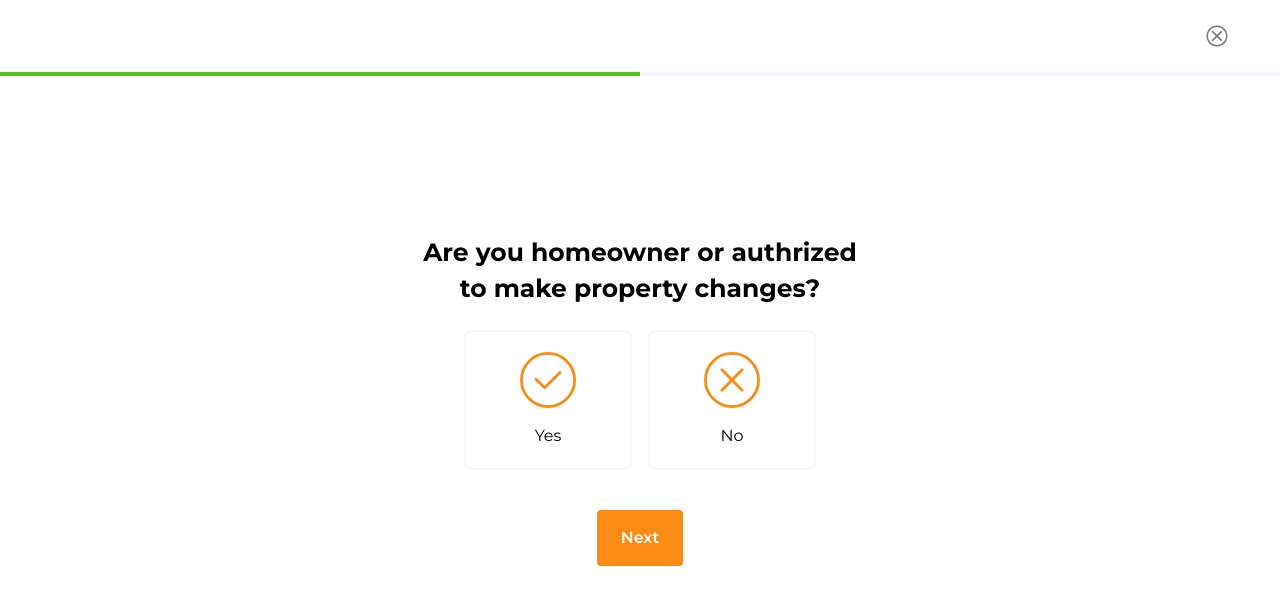
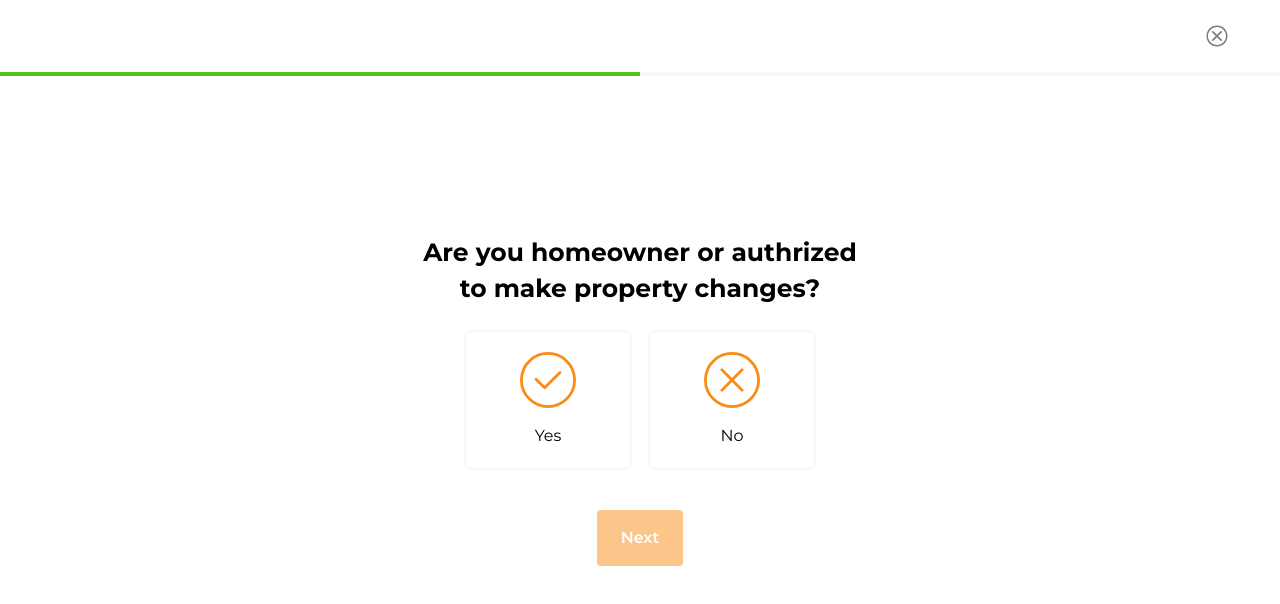
Before and after one commit to RiveraRuslan/HomeBuddy, a website: page src/index.html in a window 1280 px wide. Both pictures are taken after typing "Sample" into the empty fields and a click on the button "Get estimate". Shown: the part 776-1380 px from the top of the page. Drawn offline with nearby package versions, Linux system fonts and the light colour scheme; files that its build step writes are made by us from their sources.

Commit message:
Chane Class
Test Push Git

```diff
--- a/src/index.html
+++ b/src/index.html
@@ -129,7 +129,7 @@ title: Главная
                   </div>
                 </div>
                 <!-- 1 -->
-                <button class="advantageQuiz__btnStep advantageQuiz__btn_disable btnGlobalSettings" onclick="update(), displayRadioValue()" href="#" data-modal="modalTwo">Next</button>
+                <button class="advantageQuiz__btnStep advantageQuiz__btnDisable btnGlobalSettings" onclick="update(), displayRadioValue()" href="#" data-modal="modalTwo">Next</button>
               </div>
               <button class="modalClose modalExit">
                 <svg width="24" height="24" viewBox="0 0 24 24" fill="none" xmlns="http://www.w3.org/2000/svg">
```
Also changed, not shown: dist/index.html.
